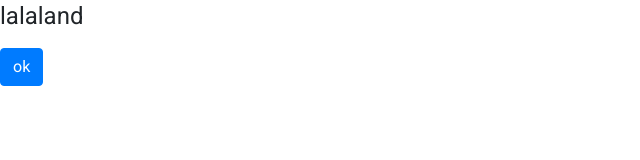
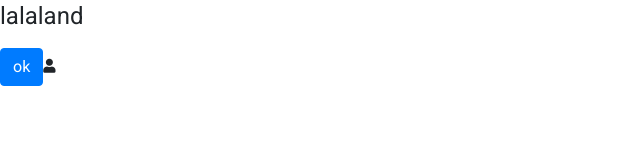
Before and after one commit to sheidaiefar/lalaland, an Angular app: page / in a window 1280 px wide. Shown: the top 160 px of the page, without its empty margins (0-640 px from the left). Built offline with nearby package versions, Linux system fonts and the light colour scheme.

Commit message:
adding forn awesome

```diff
--- a/package.json
+++ b/package.json
@@ -21,6 +21,7 @@
     "@angular/platform-browser": "~11.0.5",
     "@angular/platform-browser-dynamic": "~11.0.5",
     "@angular/router": "~11.0.5",
+    "@fortawesome/fontawesome-free": "^5.15.1",
     "bootstrap": "^4.5.3",
     "rxjs": "~6.6.0",
     "tslib": "^2.0.0",
--- a/src/app/app.component.html
+++ b/src/app/app.component.html
@@ -1,2 +1,3 @@
 <h1>lalaland</h1>
 <button class="btn btn-primary">ok</button>
+<i class="fas fa-user"></i>
--- a/src/styles.css
+++ b/src/styles.css
@@ -1,5 +1,6 @@
 /* You can add global styles to this file, and also import other style files */
 @import "~bootstrap/dist/css/bootstrap.css";
+@import "~@fortawesome/fontawesome-free/css/all.css";
 
 html, body { height: 100%; }
 body { margin: 0; font-family: Roboto, "Helvetica Neue", sans-serif; }
```
Also changed, not shown: 1 other file (tests, documents, lock files or other folders).
